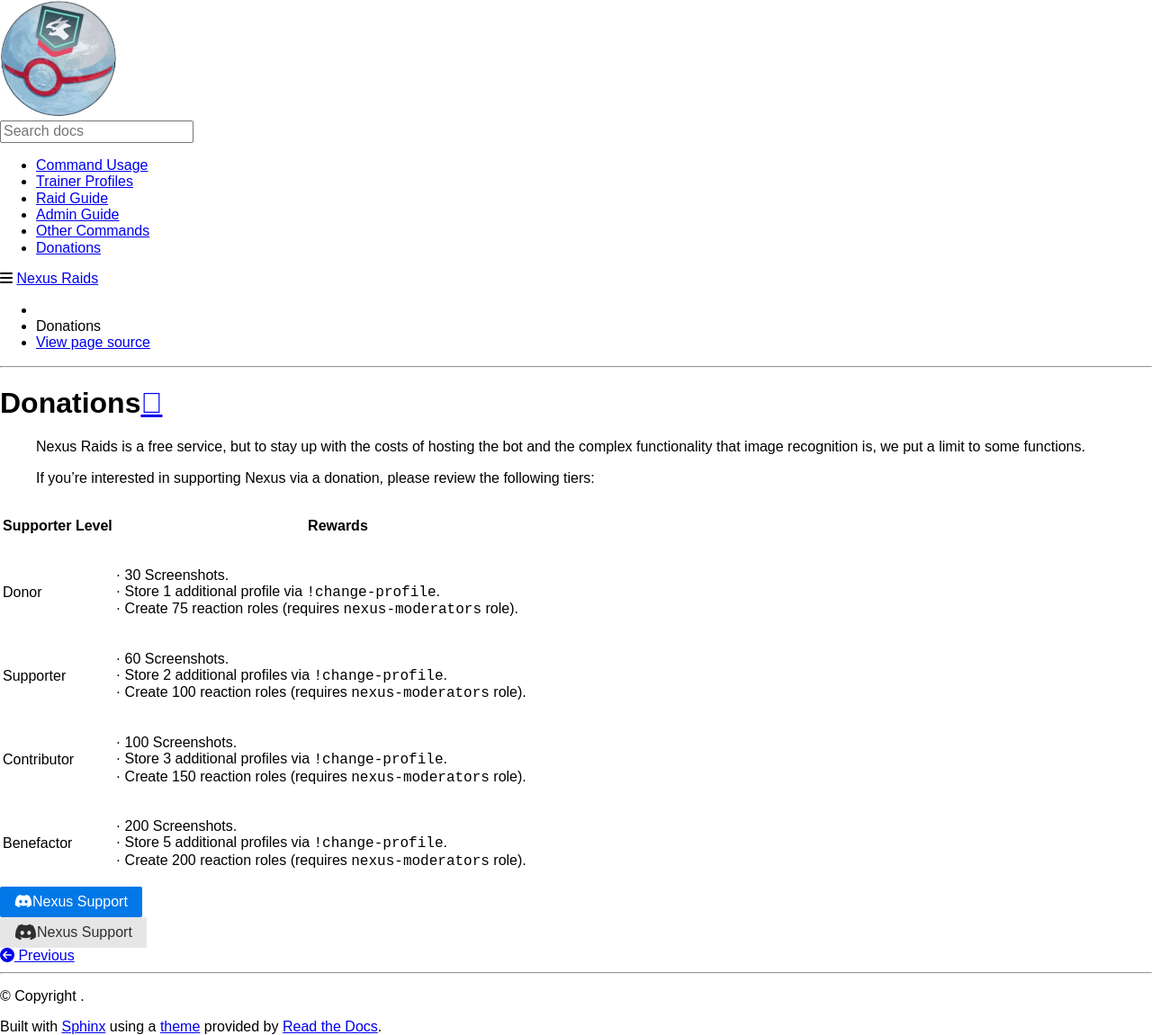
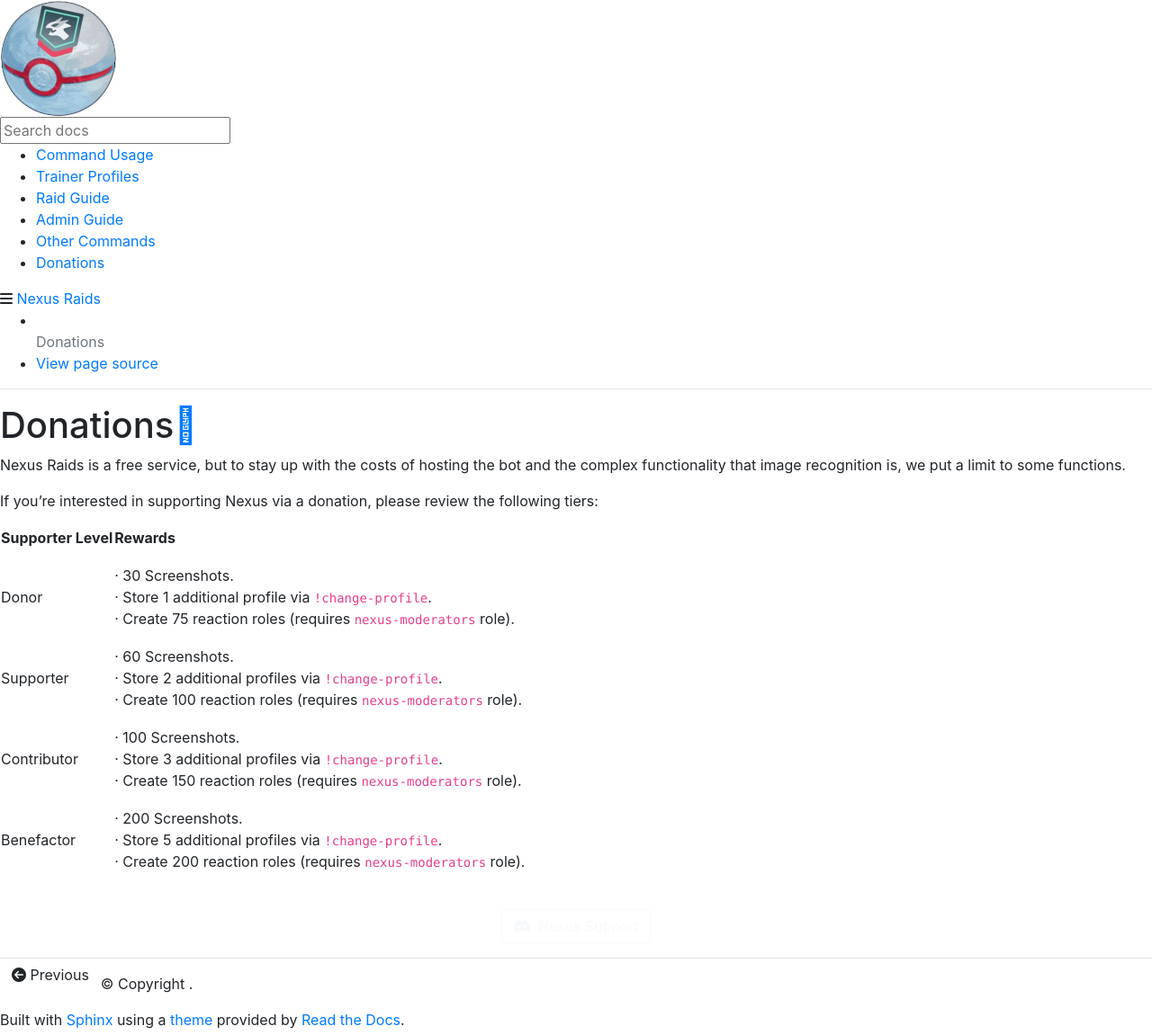
Before and after one commit to NexusRaids/nexus-docs, a Sphinx documentation site: the page built from docs/donation.md, in a window 1280 px wide. Shown: the whole page at 90% size. Built offline with Sphinx 7.4.7 and the Read the Docs theme 2.0.0, drawn with Linux system fonts in a browser that asks for light colours; nearby versions of some CDN libraries; formulas are drawn with MathJax 3.

Commit message:
doc update

````diff
--- a/docs/conf.py
+++ b/docs/conf.py
@@ -82,7 +82,7 @@
 
 html_context = {
     'css_files': [
-        '_static/theme_overrides.css', 'https://unpkg.com/purecss@2.0.3/build/pure-min.css'
+        '_static/theme_overrides.css', 'https://stackpath.bootstrapcdn.com/bootstrap/4.5.2/css/bootstrap.min.css'
         ],
      }
 
--- a/docs/donation.md
+++ b/docs/donation.md
@@ -27,15 +27,6 @@
 
 ```
 
-<div class="pure-g">
-    <div class="pure-u-1 pure-u-md-1-2">
-		<a class="pure-button pure-button-primary" href="https://discord.gg/8PnNrEPhhe">
-			<i class="fab fa-discord"></i>Nexus Support
-		</a>
-	</div>
-    <div class="pure-u-1 pure-u-md-1-2">
-		<a class="pure-button" href="https://discord.gg/8PnNrEPhhe">
-			<i class="fab fa-discord fa-lg"></i>Nexus Support
-		</a>
-	</div>
+<div class="text-center mt-4">
+	<a class="btn btn-xl btn-outline-light" href="https://discord.gg/8PnNrEPhhe" target="_blank"><i class="fab fa-discord mr-2"></i>Nexus Support</a>
 </div>
````
